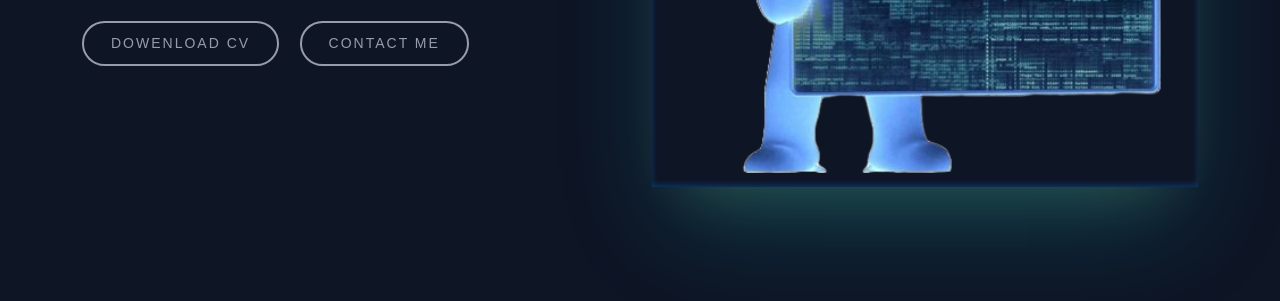
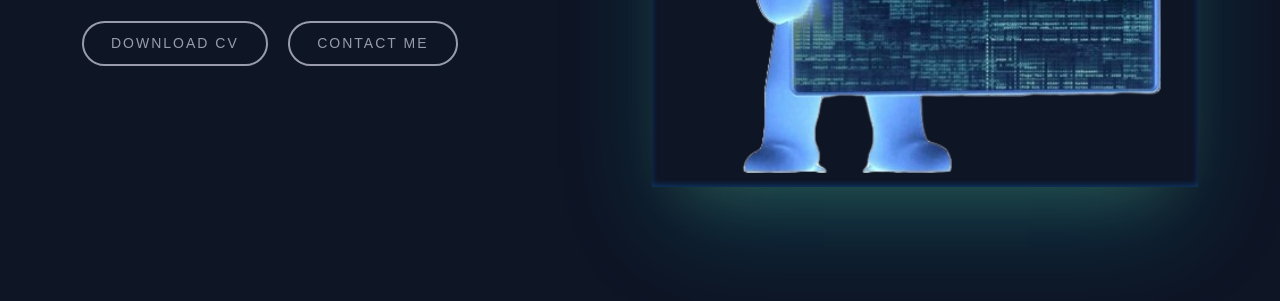
Before and after one commit to Pankajkeshta007/Welcome-to-my-portfolio, a plain HTML site: page index.html in a window 1280 px wide. Shown: the part 499-800 px from the top of the page. Drawn offline with nearby package versions, Linux system fonts and the light colour scheme.

Commit message:
updating resume link

```diff
--- a/index.html
+++ b/index.html
@@ -150,8 +150,8 @@
               <h2>based in Chandigarh</h2>
               <a
                 class="main-btn mt-lg-3"
-                href="https://drive.google.com/file/d/159PZZ0pj51bz4d7wIkMG1_Cy7ovcQGGc/view?usp=drivesdk"
-                >Dowenload CV</a
+                href="https://drive.google.com/file/d/1D9IbEiAhTNeF0kts3iq5N7BCE3M4vJDG/view?usp=drive_link"
+                >Download CV</a
               >
               <!-- <a class="main-btn mt-lg-3" href=""data-bs-toggle="modal" data-bs-target="#exampleModal">Contact me</a> -->
               <!-- Button trigger modal -->
```
